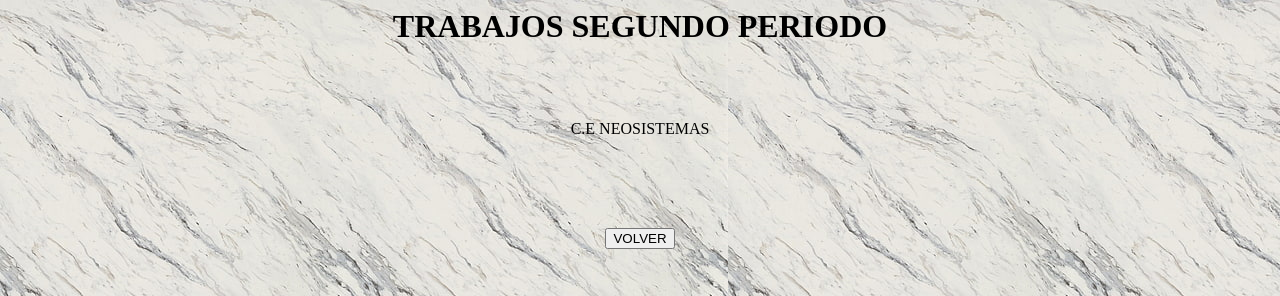
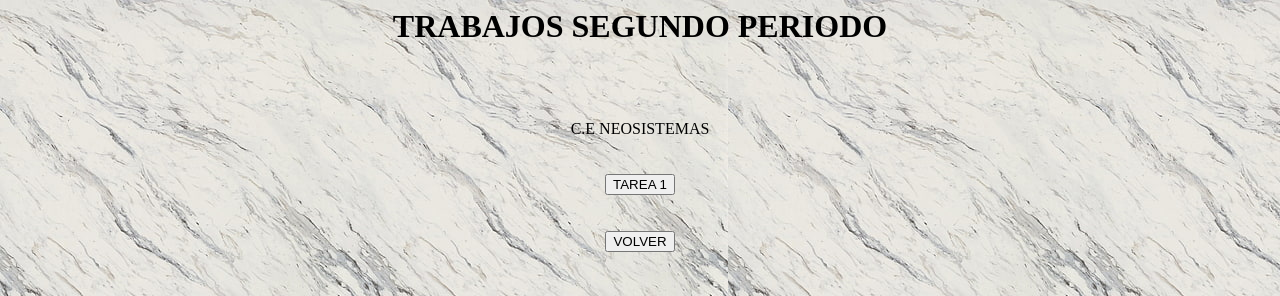
Before and after one commit to VALENTINALOPEZ0506/vlf, a plain HTML site: page segundo.html in a window 1280 px wide. Shown: the top 296 px of the page. Drawn offline with Linux system fonts and the light colour scheme.

Commit message:
Update segundo.html

```diff
--- a/segundo.html
+++ b/segundo.html
@@ -7,13 +7,12 @@
 	<titlle>C.E NEOSISTEMAS</titlle></h2><br><br><br>
 
 
-
-<Un  href ="Tarea 1.html"><entrada  tipo ="botón" valor ="TAREA 1"><br><br><br>
-
+<a href="Tarea 1.html"><input type="button" value="TAREA 1"><br><br><br>
 
 
 
 <body>
+
 <body background="fondo.jpg">
 
 <a href="index.html"><input type="button" value="VOLVER"><br><br><br>
```
